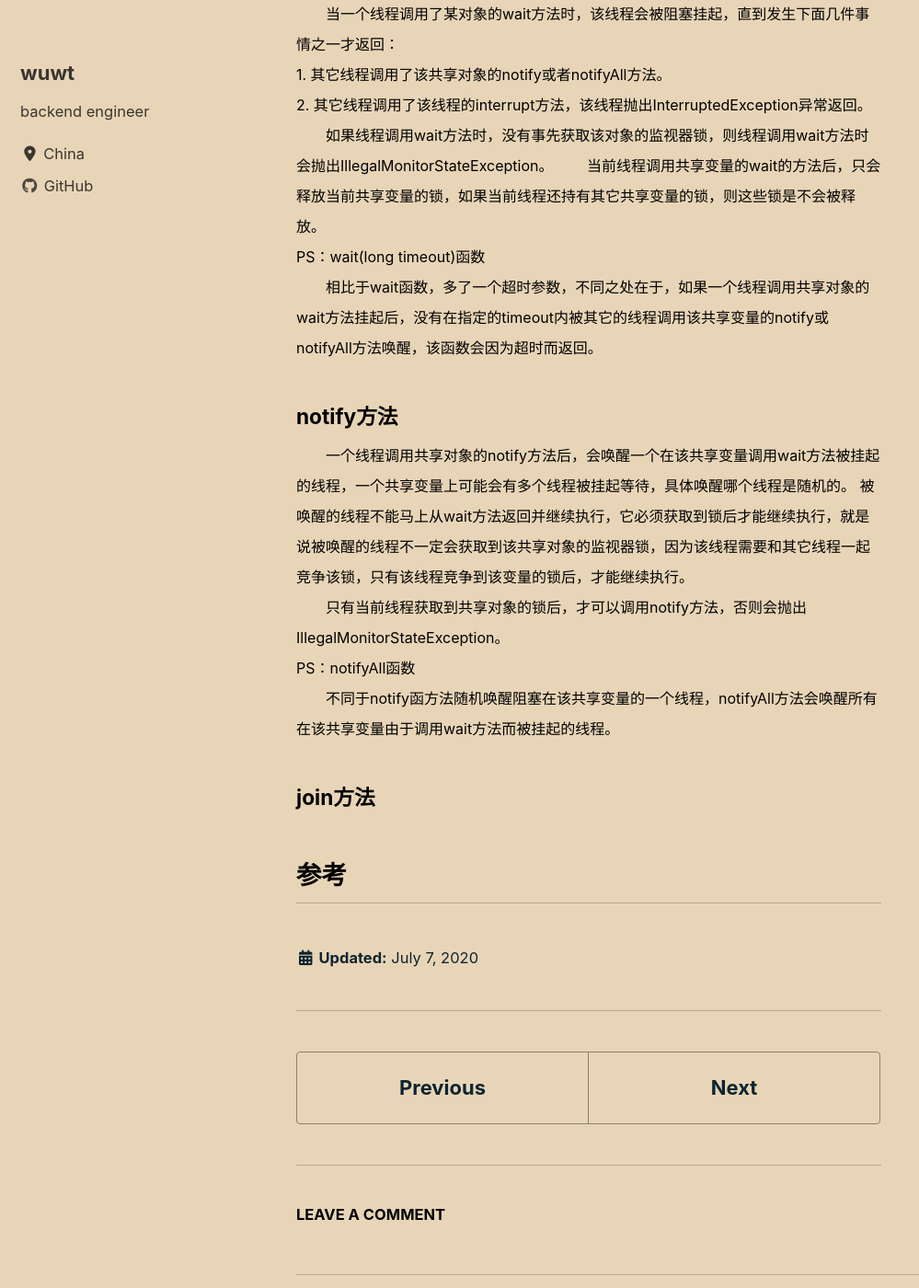
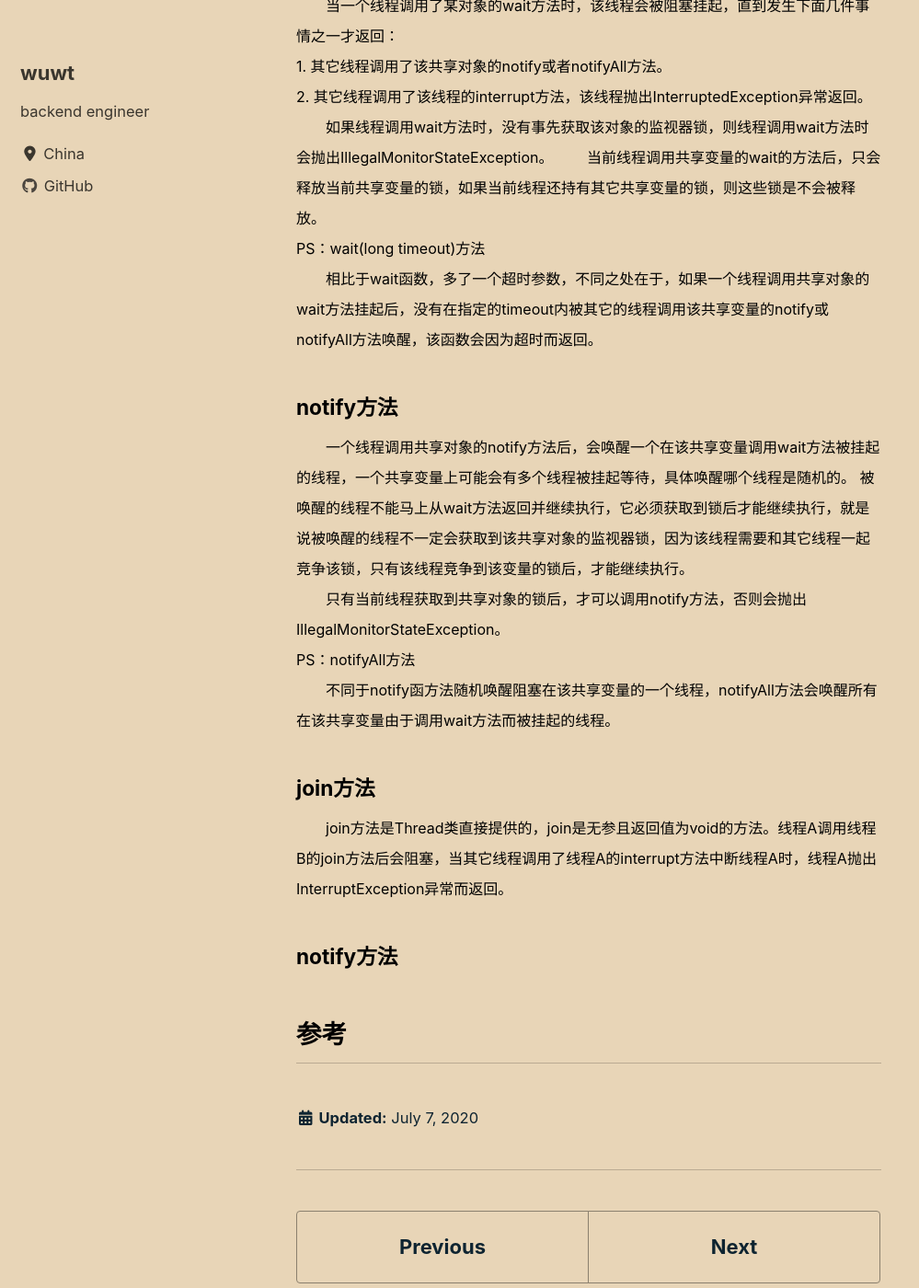
Before and after one commit to wuwtBeyond/wuwtBeyond.github.io, a Jekyll site: the page built from _posts/2020-07-07-Java那些事.md, in a window 1280 px wide and 1400 px high, scrolled down 821 px. Shown: the whole window at 92% size, without its empty margins (0-999 px from the left). Built offline with Jekyll 4.4.1, drawn with Linux system fonts in a browser that asks for light colours; cached includes are drawn as plain includes; nearby versions of some CDN libraries; comment, search, counter and statistics services are not loaded.

Commit message:
update 更新文章

```diff
--- a/_posts/2020-07-07-Java那些事.md
+++ b/_posts/2020-07-07-Java那些事.md
@@ -1,4 +1,4 @@
-### 线程基础
+#### 线程基础
 <font size="3">
 &emsp;&emsp;进程是系统进行资源分配和调度的基本单位，一个进程中至少有一个线程，进程中的多个线程共享进程的资源，线程是CPU分配的基本单位。<br>
 
@@ -10,7 +10,7 @@
 
 &emsp;&emsp;线程调用start方法后并没有马上执行，而是出于就绪状态，就绪状态是指线程已经获取了除CPU资源外的其它资源，等待获取CPU资源后才会真正处于运行状态。
 </font>
-### 线程通知与等待
+#### 线程通知与等待
 ##### wait方法
 <font size="3">
 &emsp;&emsp;当一个线程调用了某对象的wait方法时，该线程会被阻塞挂起，直到发生下面几件事情之一才返回：<br>
@@ -21,7 +21,7 @@
 
 &emsp;&emsp;当前线程调用共享变量的wait的方法后，只会释放当前共享变量的锁，如果当前线程还持有其它共享变量的锁，则这些锁是不会被释放。<br>
 
-PS：wait(long timeout)函数<br>
+PS：wait(long timeout)方法<br>
 
 &emsp;&emsp;相比于wait函数，多了一个超时参数，不同之处在于，如果一个线程调用共享对象的wait方法挂起后，没有在指定的timeout内被其它的线程调用该共享变量的notify或notifyAll方法唤醒，该函数会因为超时而返回。
 </font>
@@ -32,11 +32,16 @@ PS：wait(long timeout)函数<br>
 
 &emsp;&emsp;只有当前线程获取到共享对象的锁后，才可以调用notify方法，否则会抛出IllegalMonitorStateException。<br>
 
-PS：notifyAll函数<br>
+PS：notifyAll方法<br>
 
 &emsp;&emsp;不同于notify函方法随机唤醒阻塞在该共享变量的一个线程，notifyAll方法会唤醒所有在该共享变量由于调用wait方法而被挂起的线程。
 </font>
 ##### join方法
+<font size="3">
+&emsp;&emsp;join方法是Thread类直接提供的，join是无参且返回值为void的方法。线程A调用线程B的join方法后会阻塞，当其它线程调用了线程A的interrupt方法中断线程A时，线程A抛出InterruptException异常而返回。
+</font>
+
+##### notify方法
 
 
 
```
